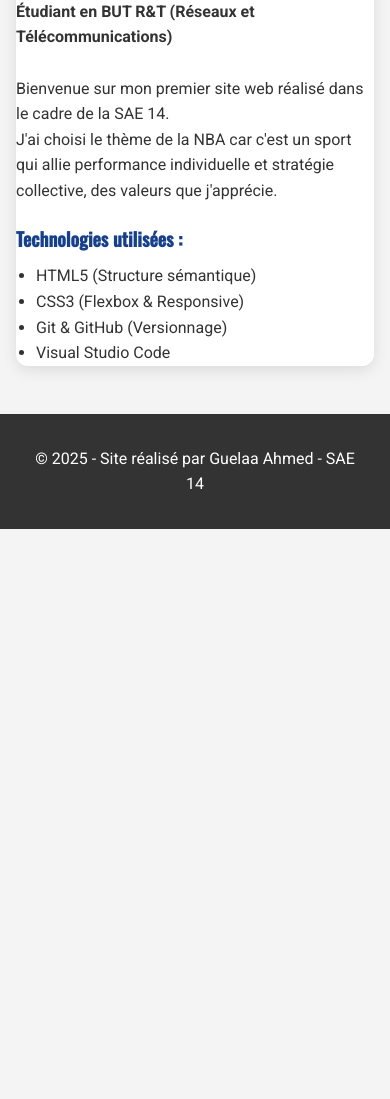
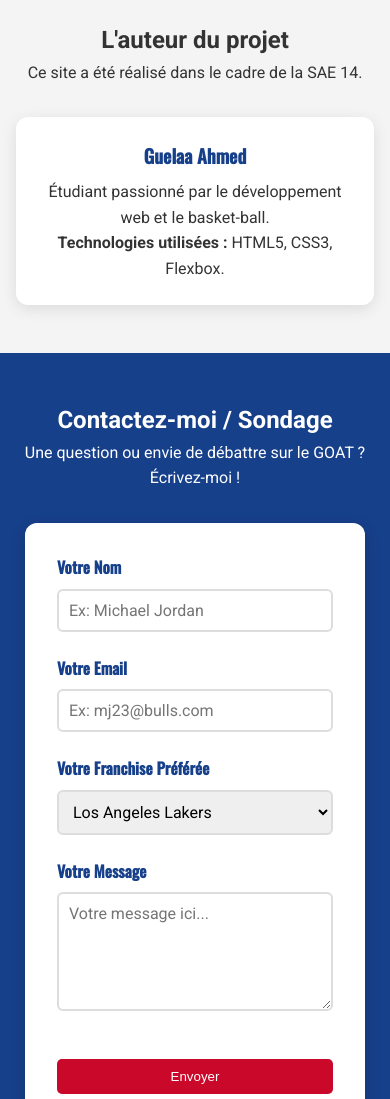
Before and after one commit to ahmed27mdn/SAE14-NBA, a plain HTML site: page apropos.html in a window 390 px wide. Shown: the part 264-1363 px from the top of the page. Before the commit the page ends 844 px from the top, so only its background shows below. Drawn offline with nearby package versions, Linux system fonts and the light colour scheme.

Commit message:
Adaptation du site en mode Responsive

```diff
--- a/apropos.html
+++ b/apropos.html
@@ -3,7 +3,7 @@
 <head>
     <meta charset="UTF-8">
     <meta name="viewport" content="width=device-width, initial-scale=1.0">
-    <title>À Propos - Guelaa Ahmed</title>
+    <title>NBA Passion - À Propos</title>
     <link rel="stylesheet" href="style.css">
     <link href="https://fonts.googleapis.com/css2?family=Roboto:wght@400;700&family=Oswald:wght@500&display=swap" rel="stylesheet">
 </head>
@@ -21,23 +21,57 @@
     </header>
 
     <main>
-        <section class="intro" style="max-width: 800px;">
-            <h1>À Propos de l'auteur</h1>
+        <section class="intro">
+            <h1>L'auteur du projet</h1>
+            <p>Ce site a été réalisé dans le cadre de la SAE 14.</p>
+            <div class="cards-container">
+                <article class="card" style="max-width: 600px; margin: 0 auto;">
+                    <div class="card-content">
+                        <h3>Guelaa Ahmed</h3>
+                        <p>Étudiant passionné par le développement web et le basket-ball.
 
-            <div class="card" style="text-align: left; margin-top: 2rem;">
-                <h2>Guelaa Ahmed</h2>
-                <p><strong>Étudiant en BUT R&T (Réseaux et Télécommunications)</strong></p>
-                <br>
-                <p>Bienvenue sur mon premier site web réalisé dans le cadre de la SAE 14.</p>
-                <p>J'ai choisi le thème de la NBA car c'est un sport qui allie performance individuelle et stratégie collective, des valeurs que j'apprécie.</p>
+                        </p>
+                        <p><strong>Technologies utilisées :</strong> HTML5, CSS3, Flexbox.</p>
+                    </div>
+                </article>
+            </div>
+        </section>
 
-                <h3 style="margin-top: 20px; color: #17408B;">Technologies utilisées :</h3>
-                <ul style="margin-left: 20px; margin-top: 10px;">
-                    <li>HTML5 (Structure sémantique)</li>
-                    <li>CSS3 (Flexbox & Responsive)</li>
-                    <li>Git & GitHub (Versionnage)</li>
-                    <li>Visual Studio Code</li>
-                </ul>
+        <section class="form-section">
+            <h2>Contactez-moi / Sondage</h2>
+            <p>Une question ou envie de débattre sur le GOAT ? Écrivez-moi !</p>
+
+            <div class="form-container">
+                <form action="#" method="post">
+                    <div class="form-group">
+                        <label for="nom">Votre Nom</label>
+                        <input type="text" id="nom" name="nom" placeholder="Ex: Michael Jordan" required>
+                    </div>
+
+                    <div class="form-group">
+                        <label for="email">Votre Email</label>
+                        <input type="email" id="email" name="email" placeholder="Ex: mj23@bulls.com" required>
+                    </div>
+
+                    <div class="form-group">
+                        <label for="team">Votre Franchise Préférée</label>
+                        <select id="team" name="team">
+                            <option value="lakers">Los Angeles Lakers</option>
+                            <option value="celtics">Boston Celtics</option>
+                            <option value="warriors">Golden State Warriors</option>
+                            <option value="bulls">Chicago Bulls</option>
+                            <option value="heat">Miami Heat</option>
+                            <option value="autre">Autre</option>
+                        </select>
+                    </div>
+
+                    <div class="form-group">
+                        <label for="message">Votre Message</label>
+                        <textarea id="message" name="message" rows="5" placeholder="Votre message ici..."></textarea>
+                    </div>
+
+                    <button type="submit" class="btn" style="width: 100%; border: none; cursor: pointer;">Envoyer</button>
+                </form>
             </div>
         </section>
     </main>
--- a/style.css
+++ b/style.css
@@ -164,18 +164,67 @@ footer a {
 }
 
 
-@media (max-width: 768px) {
+
+
+@media (max-width: 768px)
+{
+
+    header {
+        padding: 1rem 0.5rem;
+    }
+
     nav {
         flex-direction: column;
         gap: 1rem;
     }
 
+    nav ul {
+        flex-direction: column;
+        gap: 10px;
+        text-align: center;
+        width: 100%;
+        padding-left: 0;
+    }
+
+    nav a {
+        display: block;
+        padding: 10px;
+        background-color: rgba(255, 255, 255, 0.1);
+        border-radius: 4px;
+    }
+
+
+    .hero {
+        padding: 4rem 1rem;
+    }
+
     .hero h1 {
-        font-size: 2rem;
+        font-size: 2.2rem;
+        line-height: 1.2;
     }
+
 
     .cards-container {
         flex-direction: column;
+        align-items: center;
+    }
+
+    .card {
+        width: 100%;
+        max-width: 400px;
+        margin: 0 auto 20px;
+    }
+
+
+    .form-container, .table-container {
+        width: 95%;
+        margin: 1rem auto;
+        padding: 1rem;
+    }
+
+    th, td {
+        font-size: 0.85rem;
+        padding: 8px 4px;
     }
 }
 
@@ -225,3 +274,57 @@ tbody tr:hover {
     font-weight: bold;
     color: #C9082A;
 }
+
+
+
+.form-section {
+    background-color: #17408B;
+    color: white;
+    padding: 3rem 1rem;
+    margin-top: 3rem;
+    text-align: center;
+}
+
+.form-container {
+    background-color: white;
+    color: #333;
+    max-width: 600px;
+    margin: 2rem auto;
+    padding: 2rem;
+    border-radius: 12px;
+    box-shadow: 0 4px 15px rgba(0,0,0,0.2);
+    text-align: left;
+}
+
+.form-group {
+    margin-bottom: 1.5rem;
+}
+
+label {
+    display: block;
+    margin-bottom: 0.5rem;
+    font-weight: bold;
+    font-family: 'Oswald', sans-serif;
+    color: #17408B;
+}
+
+
+input[type="text"],
+input[type="email"],
+select,
+textarea {
+    width: 100%;
+    padding: 10px;
+    border: 2px solid #ddd;
+    border-radius: 6px;
+    font-size: 1rem;
+    font-family: 'Roboto', sans-serif;
+    transition: border-color 0.3s;
+}
+
+input:focus,
+select:focus,
+textarea:focus {
+    border-color: #C9082A;
+    outline: none;
+}
```
